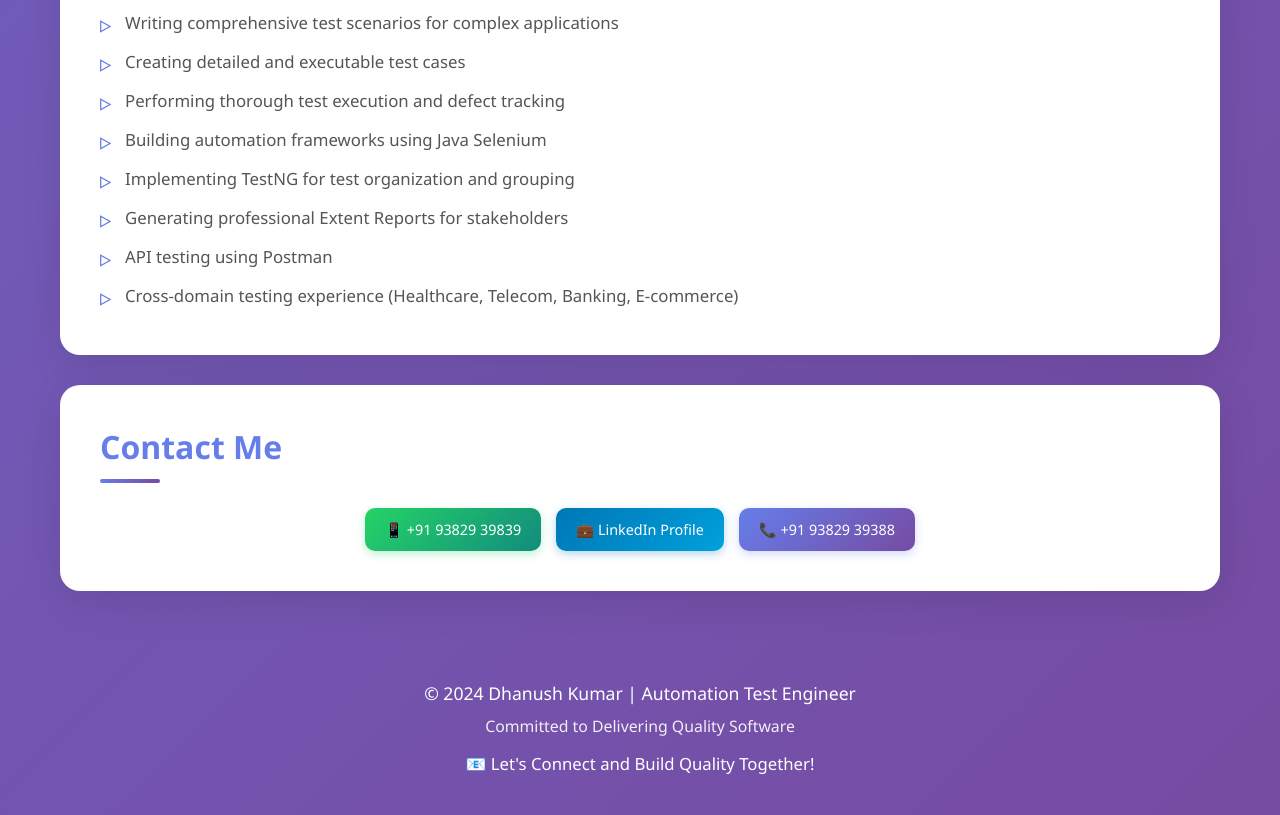
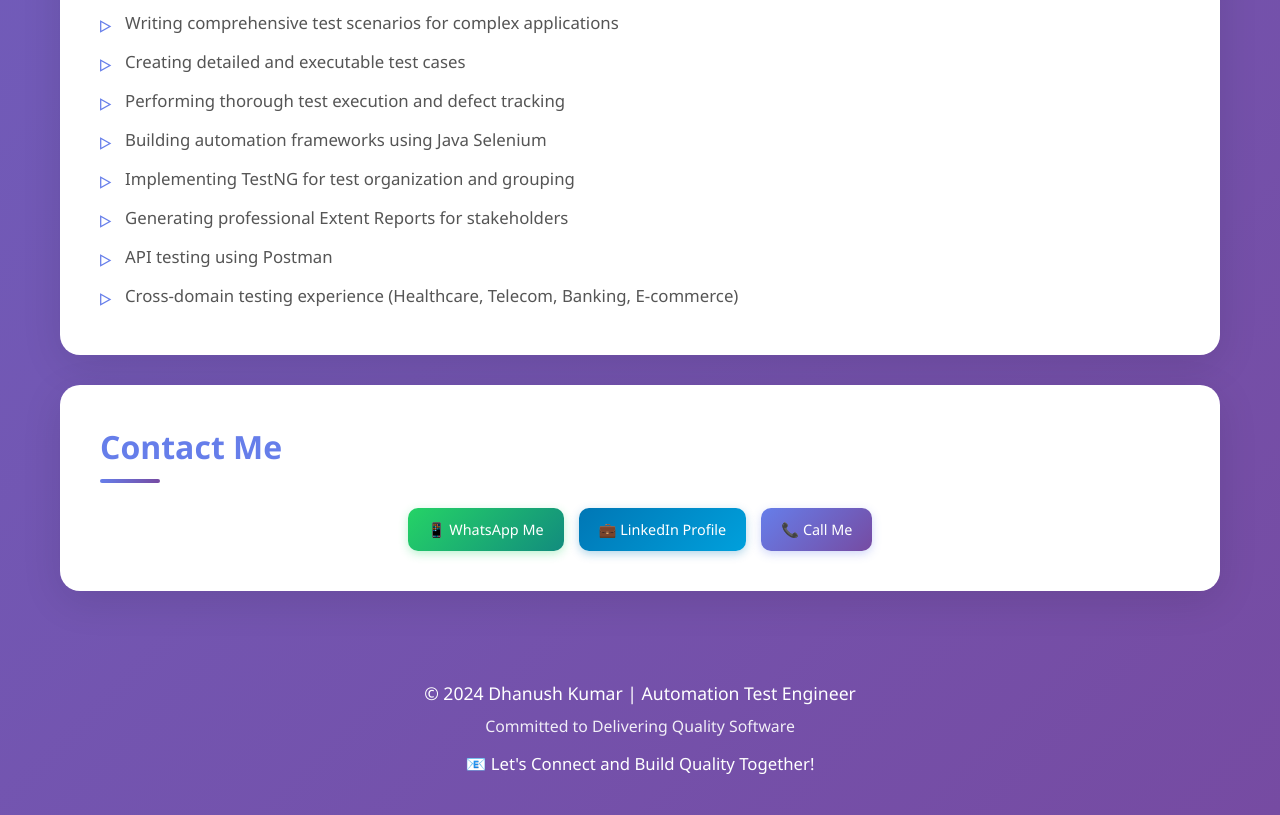
Before and after one commit to dhanushkumars025/portfolio, a plain HTML site: page index.html in a window 1280 px wide. Shown: the part 4620-5435 px from the top of the page. Drawn offline with Linux system fonts and the light colour scheme.

Commit message:
Update index.html

```diff
--- a/index.html
+++ b/index.html
@@ -463,15 +463,21 @@
         <section>
             <h2>Contact Me</h2>
             <div style="display: flex; gap: 15px; flex-wrap: wrap; justify-content: center; margin-top: 20px;">
-                <div style="background: linear-gradient(135deg, #25D366 0%, #128C7E 100%); color: white; padding: 12px 20px; border-radius: 10px; font-size: 0.9em; transition: transform 0.3s ease; box-shadow: 0 3px 10px rgba(37, 211, 102, 0.3);" onmouseover="this.style.transform='scale(1.05)'" onmouseout="this.style.transform='scale(1)'">
-                    📱 +91 93829 39839
-                </div>
-                <div style="background: linear-gradient(135deg, #0077B5 0%, #00A0DC 100%); color: white; padding: 12px 20px; border-radius: 10px; font-size: 0.9em; transition: transform 0.3s ease; box-shadow: 0 3px 10px rgba(0, 119, 181, 0.3);" onmouseover="this.style.transform='scale(1.05)'" onmouseout="this.style.transform='scale(1)'">
-                    <a href="https://www.linkedin.com/in/dhanushsomu28" target="_blank" style="color: white; text-decoration: none;">💼 LinkedIn Profile</a>
-                </div>
-                <div style="background: linear-gradient(135deg, #667eea 0%, #764ba2 100%); color: white; padding: 12px 20px; border-radius: 10px; font-size: 0.9em; transition: transform 0.3s ease; box-shadow: 0 3px 10px rgba(102, 126, 234, 0.3);" onmouseover="this.style.transform='scale(1.05)'" onmouseout="this.style.transform='scale(1)'">
-                    📞 +91 93829 39388
-                </div>
+                <a href="https://wa.me/918825844826" target="_blank" style="text-decoration: none;">
+                    <div style="background: linear-gradient(135deg, #25D366 0%, #128C7E 100%); color: white; padding: 12px 20px; border-radius: 10px; font-size: 0.9em; transition: transform 0.3s ease; box-shadow: 0 3px 10px rgba(37, 211, 102, 0.3); cursor: pointer;" onmouseover="this.style.transform='scale(1.05)'" onmouseout="this.style.transform='scale(1)'">
+                        📱 WhatsApp Me
+                    </div>
+                </a>
+                <a href="https://www.linkedin.com/in/dhanushkumar28" target="_blank" style="text-decoration: none;">
+                    <div style="background: linear-gradient(135deg, #0077B5 0%, #00A0DC 100%); color: white; padding: 12px 20px; border-radius: 10px; font-size: 0.9em; transition: transform 0.3s ease; box-shadow: 0 3px 10px rgba(0, 119, 181, 0.3); cursor: pointer;" onmouseover="this.style.transform='scale(1.05)'" onmouseout="this.style.transform='scale(1)'">
+                        💼 LinkedIn Profile
+                    </div>
+                </a>
+                <a href="tel:+918825844826" style="text-decoration: none;">
+                    <div style="background: linear-gradient(135deg, #667eea 0%, #764ba2 100%); color: white; padding: 12px 20px; border-radius: 10px; font-size: 0.9em; transition: transform 0.3s ease; box-shadow: 0 3px 10px rgba(102, 126, 234, 0.3); cursor: pointer;" onmouseover="this.style.transform='scale(1.05)'" onmouseout="this.style.transform='scale(1)'">
+                        📞 Call Me
+                    </div>
+                </a>
             </div>
         </section>
     </div>
```
